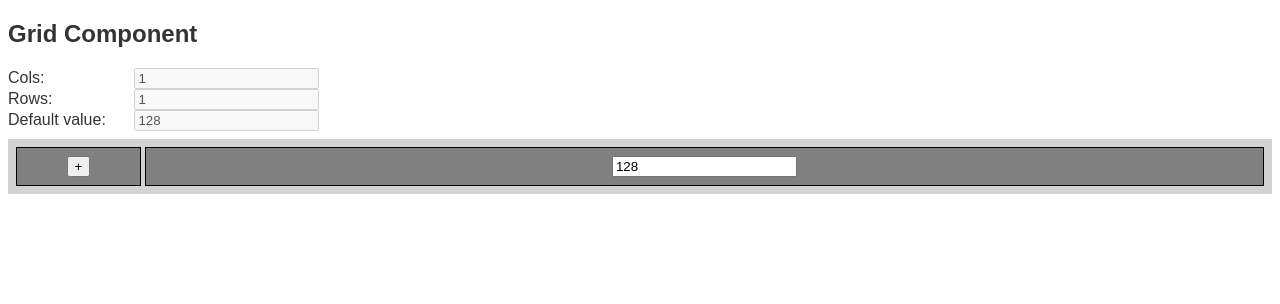
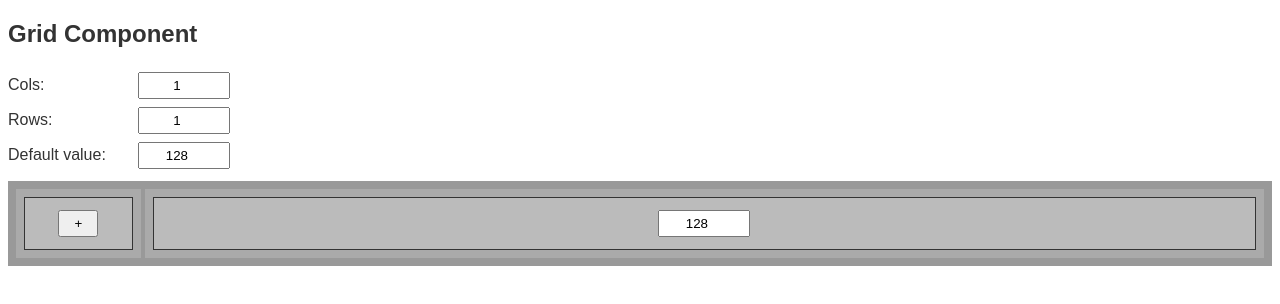
Before and after one commit to rahulcyadav/gridComponent, a React (Create React App) app: page / in a window 1280 px wide. Shown: the top 304 px of the page. Built offline with nearby package versions, Linux system fonts and the light colour scheme.

Commit message:
removed custom setState

```diff
--- a/src/App.js
+++ b/src/App.js
@@ -27,15 +27,15 @@ class App extends Component {
         <form>
           <div>
             <label className='' htmlFor='columns'>Cols: </label>
-            <input type='number' className='' id='columns' name='columns' value={this.state.columns} onChange={this.handleColumnsChange} disabled/>
+            <input type='number' className='' id='columns' name='columns' value={this.state.columns} onChange={this.handleColumnsChange} />
           </div>
           <div>
             <label className='' htmlFor='rows'>Rows: </label>
-            <input type='number' className='' id='rows' name='rows' value={this.state.rows} onChange={this.handleRowsChange} disabled/>
+            <input type='number' className='' id='rows' name='rows' value={this.state.rows} onChange={this.handleRowsChange} />
           </div>
           <div>
             <label className='' htmlFor='defaultValue'>Default value: </label>
-            <input type='number' min='2' step='2' className='' id='defaultValue' name='defaultValue' value={this.state.defaultValue} onChange={this.handleDefaultValueChange} disabled/>
+            <input type='number' min='2' step='2' className='' id='defaultValue' name='defaultValue' value={this.state.defaultValue} onChange={this.handleDefaultValueChange} />
           </div>
         </form>
         <GridComponent columns={this.state.columns} rows={this.state.rows} defaultValue={this.state.defaultValue} />
--- a/src/GridComponent.js
+++ b/src/GridComponent.js
@@ -15,37 +15,27 @@ class GridComponent extends React.Component {
     this.handleExpandClick = this.handleExpandClick.bind(this);
     this.handleCollapseClick = this.handleCollapseClick.bind(this);
     this.handleValueChange = this.handleValueChange.bind(this);
-    this.preTraverse = this.preTraverse.bind(this);
-    this.customSetState = this.customSetState.bind(this);
+    let treeGrid = [];
+    for(let i = 0; i < this.props.columns; i++){
+      treeGrid.push(new Node(this.props.defaultValue));
+    }
+
     this.state = {
       tree: new Node(this.props.defaultValue),
-      // pre-order traversed array of the tree
-      treeArray: [],
-      expandCollapseControlArray: []
     }
   }
-  //function to refresh the tree array
-  customSetState(){
-    this.state.treeArray = [];
-    this.state.expandCollapseControlArray = [];
-    // this.setState({
-    //   treeArray: [],
-    //   expandCollapseControlArray: []
-    // });
-    this.preTraverse(this.state.tree);
-    this.forceUpdate();
-  }
+
   // plus button click handler to expand the tree node
   handleExpandClick(node) {
     node.left = new Node(node.value/2);
     node.right = new Node(node.value/2);
-    this.customSetState();
+    this.forceUpdate();
   }
   // minus button click handler to collapse the tree node
   handleCollapseClick(node) {
     node.left = null;
     node.right = null;
-    this.customSetState();
+    this.forceUpdate();
   }
   // change event handler for leaf node values whose siblings also have no children
   handleValueChange(event, node, parentNode, siblingNode) {
@@ -53,18 +43,33 @@ class GridComponent extends React.Component {
       console.log('handleValueChange');
       node.value = event.target.value;
       siblingNode.value = parentNode.value - node.value;
-      this.customSetState();
+      this.forceUpdate();
     }
   }
+
+  static getDerivedStateFromProps(props, state) {
+    if (props.defaultValue !== state.tree.value) {
+      return {
+        tree: new Node(props.defaultValue)
+      };
+    }
+    return null;
+  }
+
+  render() {
+    console.log('render');
+    console.log(this.state.tree);
+    const treeArray = [];
+    const expandCollapseControlArray = [];
     // function for pre-order traversal of the tree and population of the tree array to show on screen
-  preTraverse(node, parentNode, siblingNode){
+    function preTraverse(node, parentNode, siblingNode){
       console.log('preTraverse');
       if(!node){
         return;
       }
-    this.state.treeArray.push(
+      treeArray.push(
         <NodeComponent
-        key={this.state.treeArray.length}
+          key={treeArray.length}
           className='grid-item'
           onChange={(!node.left && !node.right && parentNode && siblingNode && !siblingNode.left && !siblingNode.right)
                     ? (event)=>this.handleValueChange(event, node, parentNode, siblingNode)
@@ -73,46 +78,25 @@ class GridComponent extends React.Component {
           value={node.value}
         />
       );
-    this.state.expandCollapseControlArray.push(
+      expandCollapseControlArray.push(
         <ExpandCollapseControl
-        key={this.state.expandCollapseControlArray.length}
+          key={expandCollapseControlArray.length}
           expand={(!node.left && !node.right && node.value > 1) ? ()=>this.handleExpandClick(node) : null}
           collapse={(node.left && node.right) ? ()=>this.handleCollapseClick(node) : null}
         />
       );
-    this.preTraverse(node.left, node, node.right);
-    this.preTraverse(node.right, node, node.left);
-
+      preTraverse.call(this, node.left, node, node.right);
+      preTraverse.call(this, node.right, node, node.left);
     }
-  // triggers population of the tree array on first load
-  componentDidMount(){
-    console.log('componentDidMount');
-    this.customSetState();
-  }
-
-  // static getDerivedStateFromProps(props, state) {
-  //   if (props.defaultValue !== state.tree.value) {
-  //     this.preTraverse(new Node(props.defaultValue));
-  //     return {
-  //       tree: new Node(props.defaultValue),
-  //       treeArray: [],
-  //       expandCollapseControlArray: []
-  //     };
-  //   }
-  //   return null;
-  // }
-
-  render() {
-    console.log('render');
-    console.log(this.state.tree);
+    preTraverse.call(this, this.state.tree);
 
     return (
-      <div className='grid-container'>
+      <div className='grid-container' /* style={{gridTemplateColumns: `10% repeat(${this.props.columns} auto)`}} */>
         <div className='grid-item'>
-          {this.state.expandCollapseControlArray}
+          {expandCollapseControlArray}
         </div>
         <div className='grid-item'>
-          {this.state.treeArray}
+          {treeArray}
         </div>
       </div>
     );
--- a/src/styles/App.css
+++ b/src/styles/App.css
@@ -5,3 +5,10 @@ label{
 form{
     margin-bottom: 8px;
 }
+input, button{
+    padding: 4px;
+    margin: 4px;
+    min-width: 40px;
+    max-width: 80px;
+    text-align: center;
+}
--- a/src/styles/GridComponent.css
+++ b/src/styles/GridComponent.css
@@ -2,19 +2,19 @@
     display: grid;
     grid-template-columns: 10% auto;
     column-gap: 4px;
-    background-color: lightgray;
+    background-color: #999;
     padding: 8px;
 }
 .grid-item {
     display: grid;
     grid-template-columns: auto;
     row-gap: 4px;
-    background-color: darkgray;
-    /* padding: 8px; */
+    background-color: #aaa;
+    padding: 8px;
 }
 .inner-grid-item {
     text-align: center;
-    border: 1px solid black;
-    background-color: gray;
+    border: 1px solid #333;
+    background-color: #bbb;
     padding: 8px;
 }
```
Lines whose indentation alone changed are shown as unchanged.
